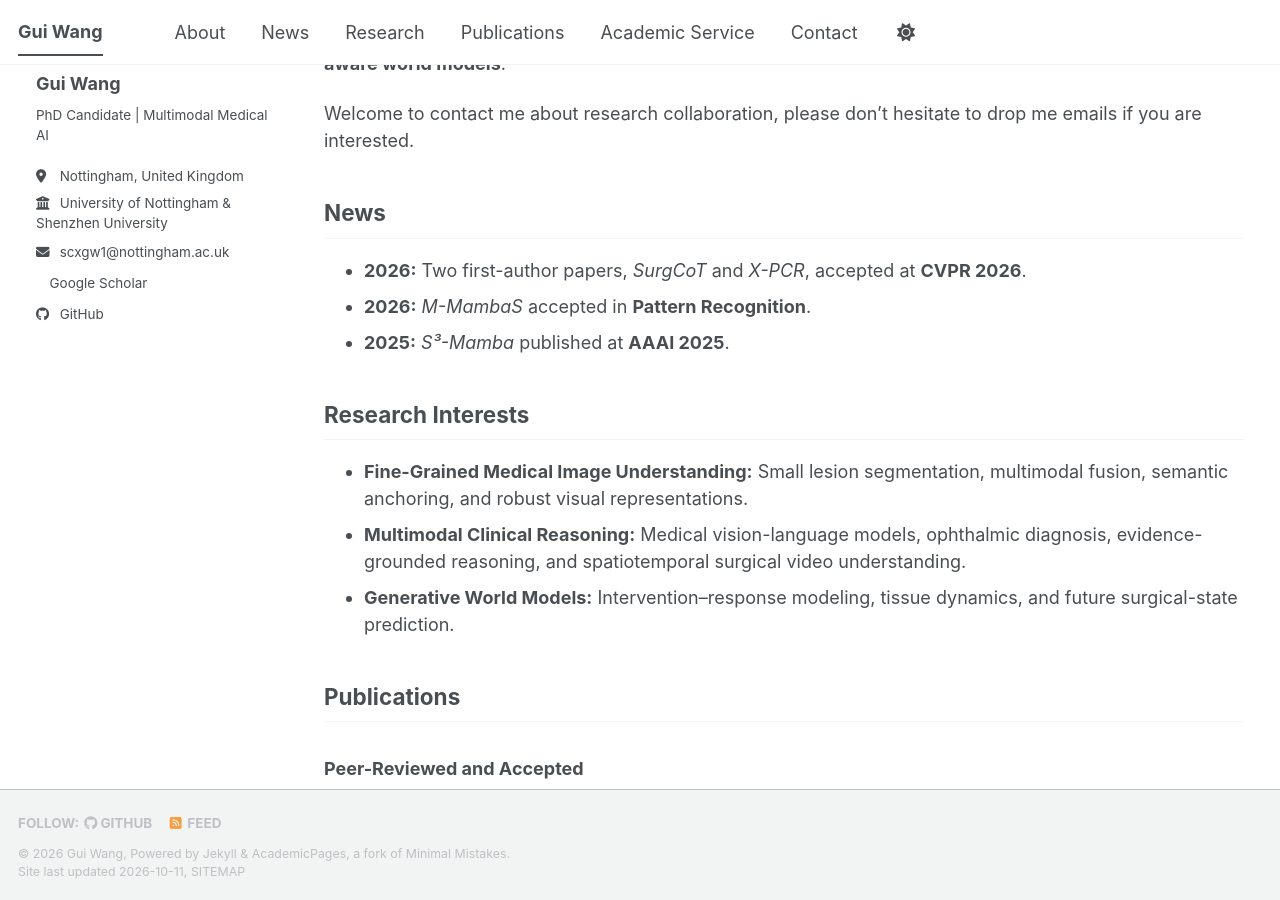
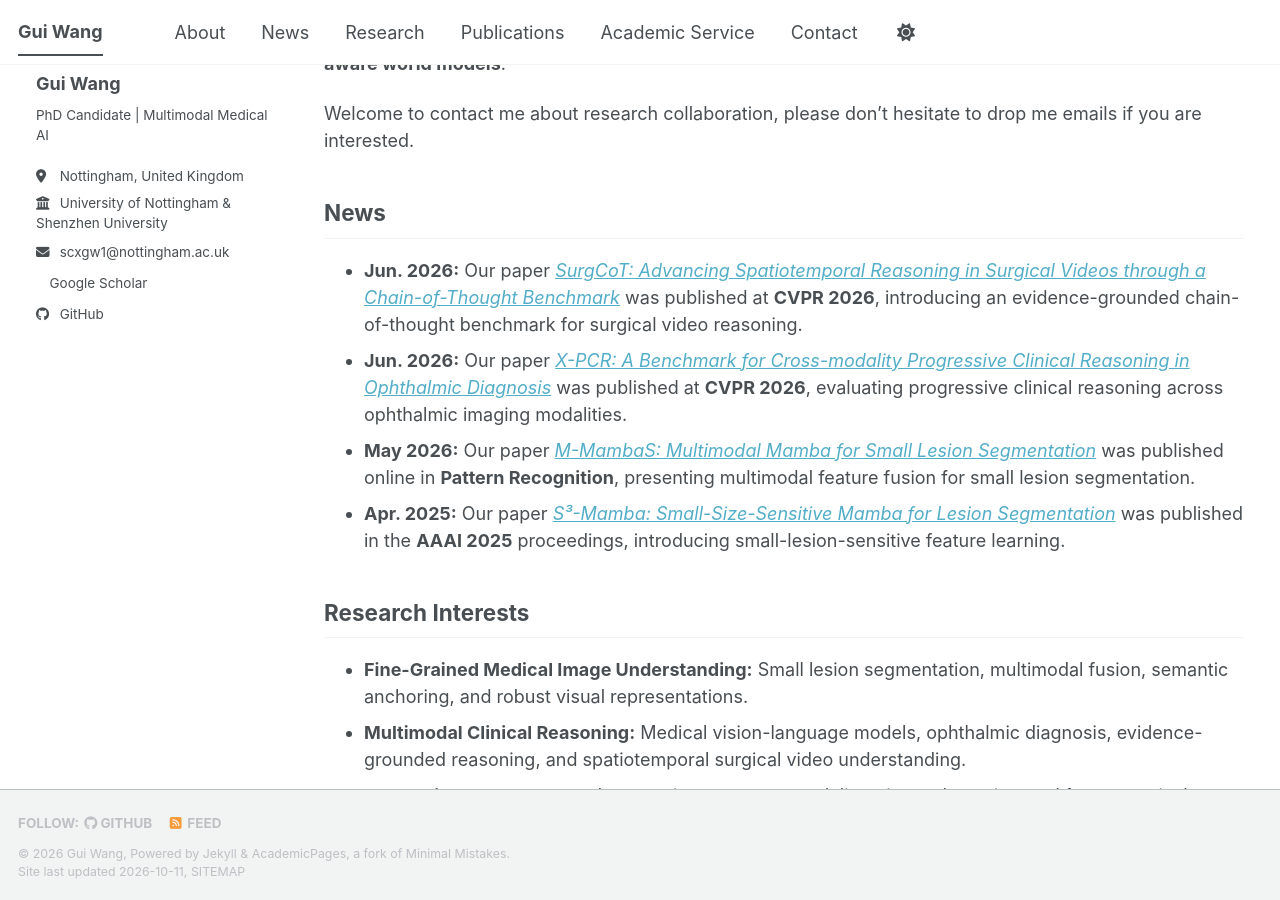
Before and after one commit to Erin668/Erin668.github.io, a Jekyll site: the page built from _pages/about.md, in a window 1280 px wide and 900 px high, scrolled down 347 px. Built offline with Jekyll 4.4.1, drawn with Linux system fonts in a browser that asks for light colours; a style sheet for code colours, icons or effects is not loaded.

Commit message:
Expand publication news with verified dates and paper links

```diff
--- a/_pages/about.md
+++ b/_pages/about.md
@@ -17,9 +17,11 @@
 
 ## News
 
-- **2026:** Two first-author papers, *SurgCoT* and *X-PCR*, accepted at **CVPR 2026**.
-- **2026:** *M-MambaS* accepted in **Pattern Recognition**.
-- **2025:** *S³-Mamba* published at **AAAI 2025**.
+- **Jun. 2026:** Our paper [*SurgCoT: Advancing Spatiotemporal Reasoning in Surgical Videos through a Chain-of-Thought Benchmark*](https://openaccess.thecvf.com/content/CVPR2026/papers/Wang_SurgCoT_Advancing_Spatiotemporal_Reasoning_in_Surgical_Videos_through_a_Chain-of-Thought_CVPR_2026_paper.pdf) was published at **CVPR 2026**, introducing an evidence-grounded chain-of-thought benchmark for surgical video reasoning.
+- **Jun. 2026:** Our paper [*X-PCR: A Benchmark for Cross-modality Progressive Clinical Reasoning in Ophthalmic Diagnosis*](https://openaccess.thecvf.com/content/CVPR2026/papers/Wang_X-PCR_A_Benchmark_for_Cross-modality_Progressive_Clinical_Reasoning_in_Ophthalmic_CVPR_2026_paper.pdf) was published at **CVPR 2026**, evaluating progressive clinical reasoning across ophthalmic imaging modalities.
+- **May 2026:** Our paper [*M-MambaS: Multimodal Mamba for Small Lesion Segmentation*](https://doi.org/10.1016/j.patcog.2026.113923) was published online in **Pattern Recognition**, presenting multimodal feature fusion for small lesion segmentation.
+- **Apr. 2025:** Our paper [*S³-Mamba: Small-Size-Sensitive Mamba for Lesion Segmentation*](https://doi.org/10.1609/aaai.v39i7.32824) was published in the **AAAI 2025** proceedings, introducing small-lesion-sensitive feature learning.
+
 
 ## Research Interests
 
```
